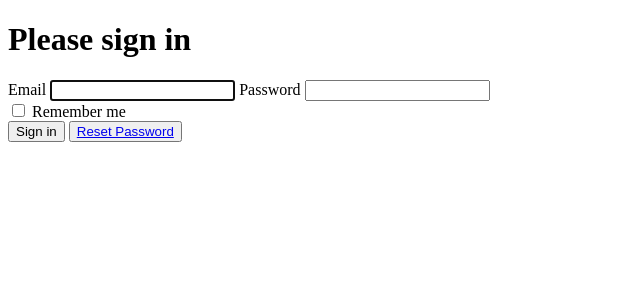
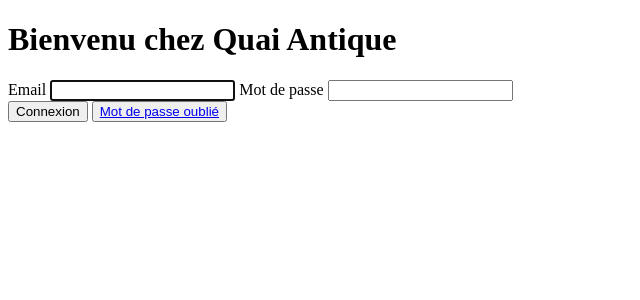
Before and after one commit to Funkysys/ECF-Quai-Anthique, a Symfony app: template templates/security/login.html.twig in a window 1280 px wide. Shown: the top 300 px of the page, without its empty margins (0-640 px from the left). Run offline with Twig, Linux system fonts and the light colour scheme; the template is opened without the code that fills it, so the values that code supplies are empty; some libraries are stand-ins or nearby versions.

Commit message:
upgrade login and registration form styles

```diff
--- a/templates/security/login.html.twig
+++ b/templates/security/login.html.twig
@@ -1,8 +1,10 @@
 {% extends 'base.html.twig' %}
 
-{% block title %}Log in!{% endblock %}
+{% block title %}Log in!
+{% endblock %}
 
 {% block body %}
+	<div class='container mt-5 w-50'>
 		<form action="{{ path('app_login') }}" method="post">
 			{% if error %}
 				<div class="alert alert-danger">{{ error.messageKey|trans(error.messageData, 'security') }}</div>
@@ -10,36 +12,28 @@
 
 			{% if app.user %}
 				<div class="mb-3">
-            You are logged in as {{ app.user.userIdentifier }}, <a href="{{ path('security_logout') }}">Logout</a>
+					You are logged in as
+					{{ app.user.userIdentifier }},
+					<a href="{{ path('security_logout') }}">Logout</a>
 				</div>
 			{% endif %}
 
-    <h1 class="h3 mb-3 font-weight-normal">Please sign in</h1>
-    <label for="inputEmail">Email</label>
+			<h1 class="h3 mb-3 font-weight-normal fs-5">Bienvenu chez Quai Antique</h1>
+			<label for="inputEmail" class='m-3'>Email</label>
 			<input type="email" value="{{ last_username }}" name="email" id="inputEmail" class="form-control" autocomplete="email" required autofocus>
-    <label for="inputPassword">Password</label>
-    <input type="password" name="password" id="inputPassword" class="form-control" autocomplete="current-password" required>
+			<label for="inputPassword" class='m-3'>Mot de passe</label>
+			<input type="password" name="password" id="inputPassword" class="form-control " autocomplete="current-password" required>
 
-    <input type="hidden" name="_csrf_token"
-           value="{{ csrf_token('authenticate') }}"
-    >
+			<input type="hidden" name="_csrf_token" value="{{ csrf_token('authenticate') }}"/>
 
-
-        {# Uncomment this section and add a remember_me option below your firewall to activate remember me functionality.
-        See https://symfony.com/doc/current/security/remember_me.html #}
-
-        <div class="checkbox mb-3">
-            <label>
-                <input type="checkbox" name="_remember_me"> Remember me
-            </label>
+			<div class='mt-3'>
+				<button class="btn btn-lg btn-primary" type="submit">
+					Connexion
+				</button>
+				<button class="btn btn-lg btn-primary " type="submit">
+					<a class="nav-link text-white" href="{{ path('app_forgot_password_request') }}">Mot de passe oublié</a>
+				</button>
 			</div>
-
-
-    <button class="btn btn-lg btn-primary" type="submit">
-        Sign in
-    </button>
-    <button class="btn btn-lg btn-primary" type="submit">
-        <a class="nav-link text-black" href="{{ path('app_forgot_password_request') }}">Reset Password</a>
-    </button>
 		</form>
+	</div>
 {% endblock %}
```
Also changed, not shown: migrations/Version20230303160533.php (+20 -0 lines), migrations/Version20230303220030.php (+20 -0 lines), templates/registration/register.html.twig (+13 -8 lines), templates/test/index.html.twig (deleted, +0 -20 lines), templates/test2/index.html.twig (deleted, +0 -14 lines), 1 other file. Lines whose indentation alone changed are shown as unchanged.
